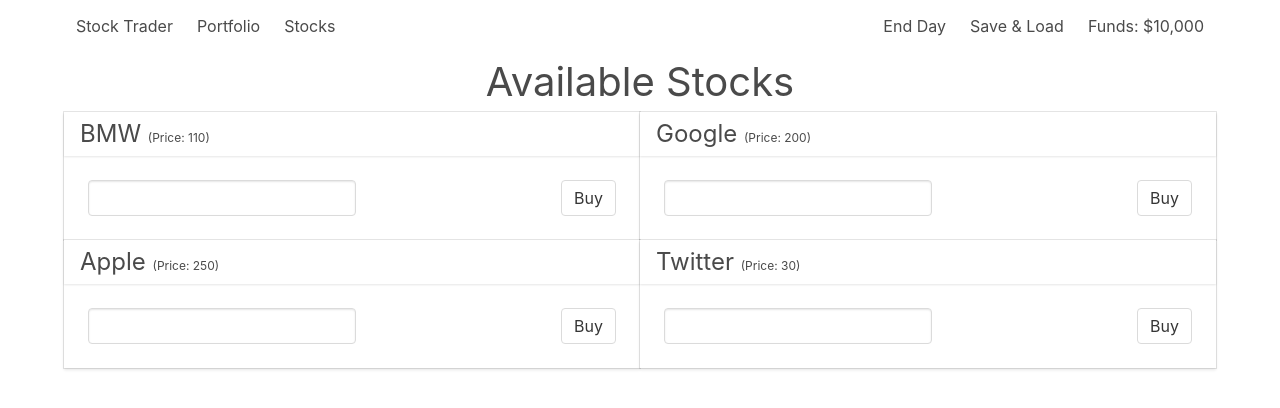
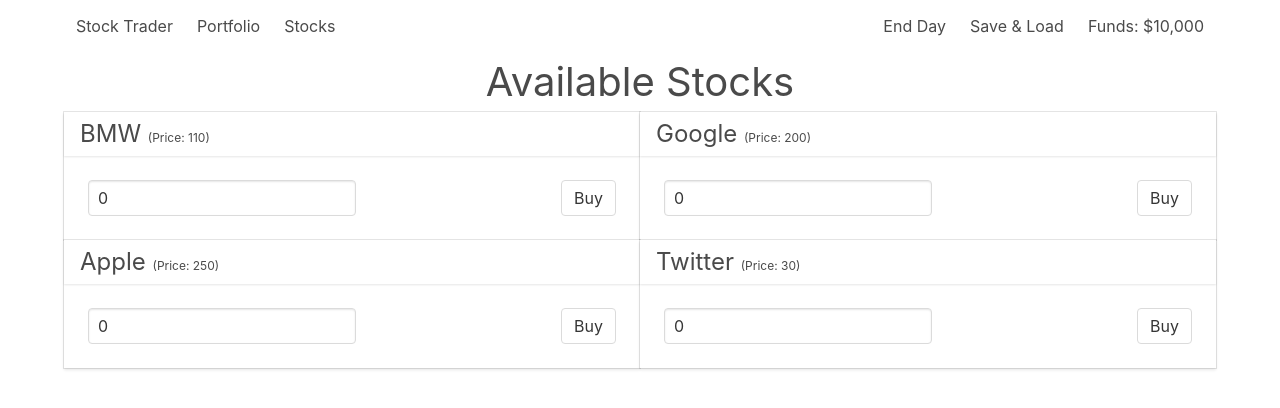
Before and after one commit to syearian/stock-trader, a Vue app: page /stocks in a window 1280 px wide. Shown: the top 408 px of the page. Built offline with nearby package versions, Linux system fonts and the light colour scheme.

Commit message:
Add buy button functionality

```diff
--- a/src/components/StockCard.vue
+++ b/src/components/StockCard.vue
@@ -4,16 +4,43 @@
       <h3 class="is-size-4">{{ stockName }} <span class="is-size-7">(Price: {{ stockPrice }})</span></h3>
     </div>
     <div class="card-content stockCard--content">
-      <input class="input" type="text">
-      <button class="button">Buy</button>
+      <input  class="input"
+              placeholder="Quantity"
+              type="number"
+              v-model="stockQuantity">
+      <button class="button"
+              @click="buyStock(payload)">Buy</button>
     </div>
   </div>
 </template>
 
 <script>
-export default {
-  props: ['stockName', 'stockPrice']
-}
+  import { mapActions } from 'vuex';
+
+  export default {
+    props: ['stockName'],
+    data() {
+      return {
+        stockQuantity: 0
+      }
+    },
+    computed: {
+      stockPrice() {
+        return this.$store.state.stocks[this.stockName].price;
+      },
+      payload() {
+        return {
+          name: this.stockName,
+          quantity: parseInt(this.stockQuantity)
+        }
+      }
+    },
+    methods: {
+      ...mapActions([
+        'buyStock'
+      ])
+    }
+  }
 </script>
 
 <style lang="scss">
--- a/src/store.js
+++ b/src/store.js
@@ -6,19 +6,19 @@ Vue.use(Vuex)
 export default new Vuex.Store({
   state: {
     stocks: {
-      bmw: {
+      BMW: {
         name: 'BMW',
         price: 110
       },
-      google: {
+      Google: {
         name: 'Google',
         price: 200
       },
-      apple: {
+      Apple: {
         name: 'Apple',
         price: 250
       },
-      twitter: {
+      Twitter: {
         name: 'Twitter',
         price: 30
       }
@@ -33,9 +33,30 @@ export default new Vuex.Store({
     }
   },
   mutations: {
+    buyStock: (state, payload) => {
+      if (payload.quantity > 0) {
+        if (state.portfolio[payload.name]) {
+          state.portfolio[payload.name].quantity += payload.quantity;
+        } else {
+          state.portfolio[payload.name] = {
+            ...payload
+          }
+        }
+        state.funds -= state.stocks[payload.name].price * payload.quantity;
+        // state.portfolio[payload.name].name = payload.name;
+        // state.portfolio[payload.name].quantity = payload.quantity;
+      }
+    },
+    sellStock: (state, payload) => {
 
+    }
   },
   actions: {
-
+    buyStock: ({ commit }, payload) => {
+      commit('buyStock', payload);
+    },
+    sellStock: ({ commit }, payload) => {
+      commit('sellStock', payload);
+    }
   }
 })
--- a/src/views/Stocks.vue
+++ b/src/views/Stocks.vue
@@ -4,8 +4,7 @@
     <div class="stock-list">
       <StockCard  v-for="(value, key) in stocks"
                   :key="key"
-                  :stockName="value.name"
-                  :stockPrice="value.price"></StockCard>
+                  :stockName="value.name"></StockCard>
     </div>
   </div>
 </template>
```
